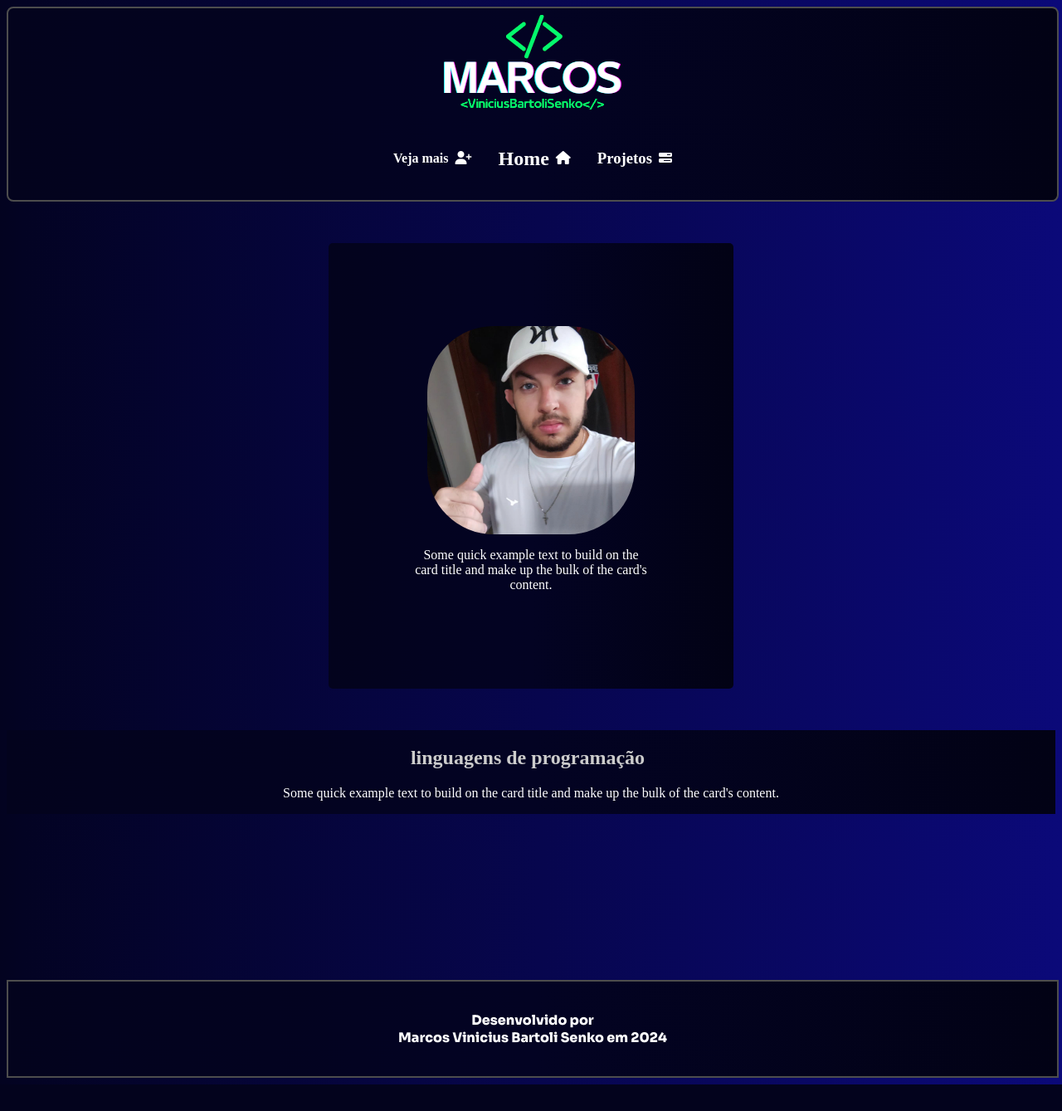
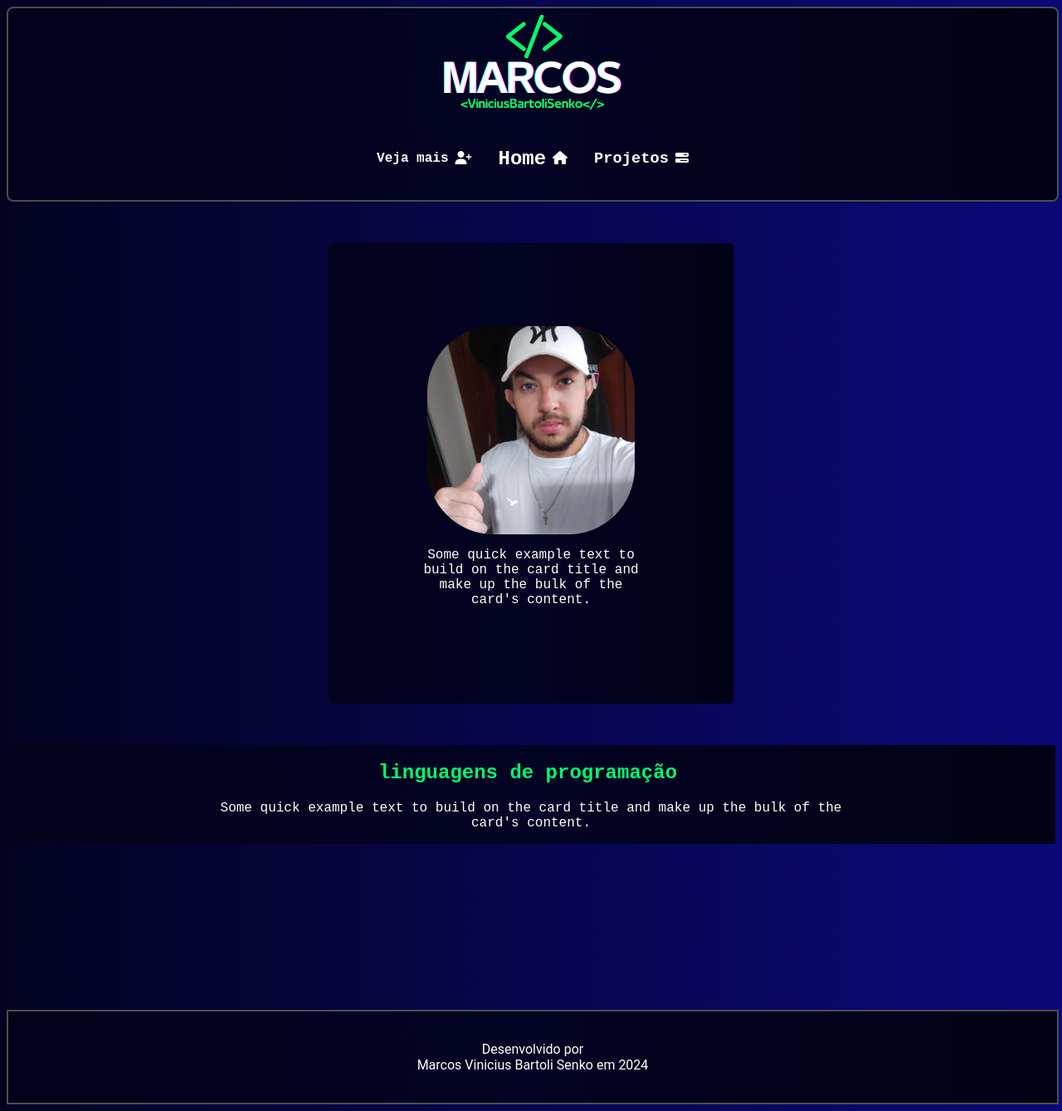
Before and after one commit to Marcosvini0001/sitepessoal, a PHP site: page / in a window 1280 px wide. Shown: the whole page at 83% size. Before the commit the page ends 1307 px from the top, so only its background shows below. Run offline with PHP 8.4, Linux system fonts and the light colour scheme; some libraries are stand-ins or nearby versions.

Commit message:
mudança de fonte

```diff
--- a/index.php
+++ b/index.php
@@ -10,7 +10,7 @@
 
     <link rel="preconnect" href="https://fonts.googleapis.com">
     <link rel="preconnect" href="https://fonts.gstatic.com" crossorigin>
-    <link href="https://fonts.googleapis.com/css2?family=Sora:wght@800&display=swap" rel="stylesheet">
+    <link href="https://fonts.googleapis.com/css2?family=Roboto+Condensed:ital,wght@0,100..900;1,100..900&display=swap" rel="stylesheet">
     <script src="https://kit.fontawesome.com/b3b83db5db.js" crossorigin="anonymous"></script>
 </head>
 
@@ -59,9 +59,9 @@
 
         <section class="linguagem">
             <div class="card-linguagem card">
-                <h2>linguagens de programação</h2>
+                <h2><strong>linguagens de programação</strong></h2>
                 <div class="card-body">
-                <p class="card-text">Some quick example text to build on the card title and make up the bulk of the card's content.</p>
+                    <p class="card-text">Some quick example text to build on the card title and make up the bulk of the card's content.</p>
                 </div>
             </div>
         </section>
--- a/styles/body.css
+++ b/styles/body.css
@@ -1,4 +1,5 @@
 body{
     background: rgb(0,0,0);
     background: linear-gradient(90deg, rgba(0,0,0,0) 0%, rgba(3,3,29,1) 0%, rgba(2,2,21,1) 0%, rgba(3,3,32,1) 0%, rgba(3,3,35,1) 2%, rgba(11,9,121,1) 100%, rgba(7,19,175,1) 100%, rgba(0,35,255,1) 100%);
-    }
+    font-family: var(--fonteSubTitulo);
+}
--- a/styles/main.css
+++ b/styles/main.css
@@ -43,5 +43,7 @@ main {
         display: flex;
         text-align: center;
         justify-content: center;
+        color: #03fa6e;
+        font-family: 'Courier New', Courier, monospace;
     }
 }
--- a/styles/style.css
+++ b/styles/style.css
@@ -8,5 +8,6 @@
     --branco: aliceblue;
     --cinzaborda: rgb(77, 77, 77);
     --verdin: #03FA6E;
-    --fonteprincipal: 'sora';
+    --fonteprincipal: 'Roboto';
+    --fonteSubTitulo: 'Courier New', Courier, monospace;
 }
```
